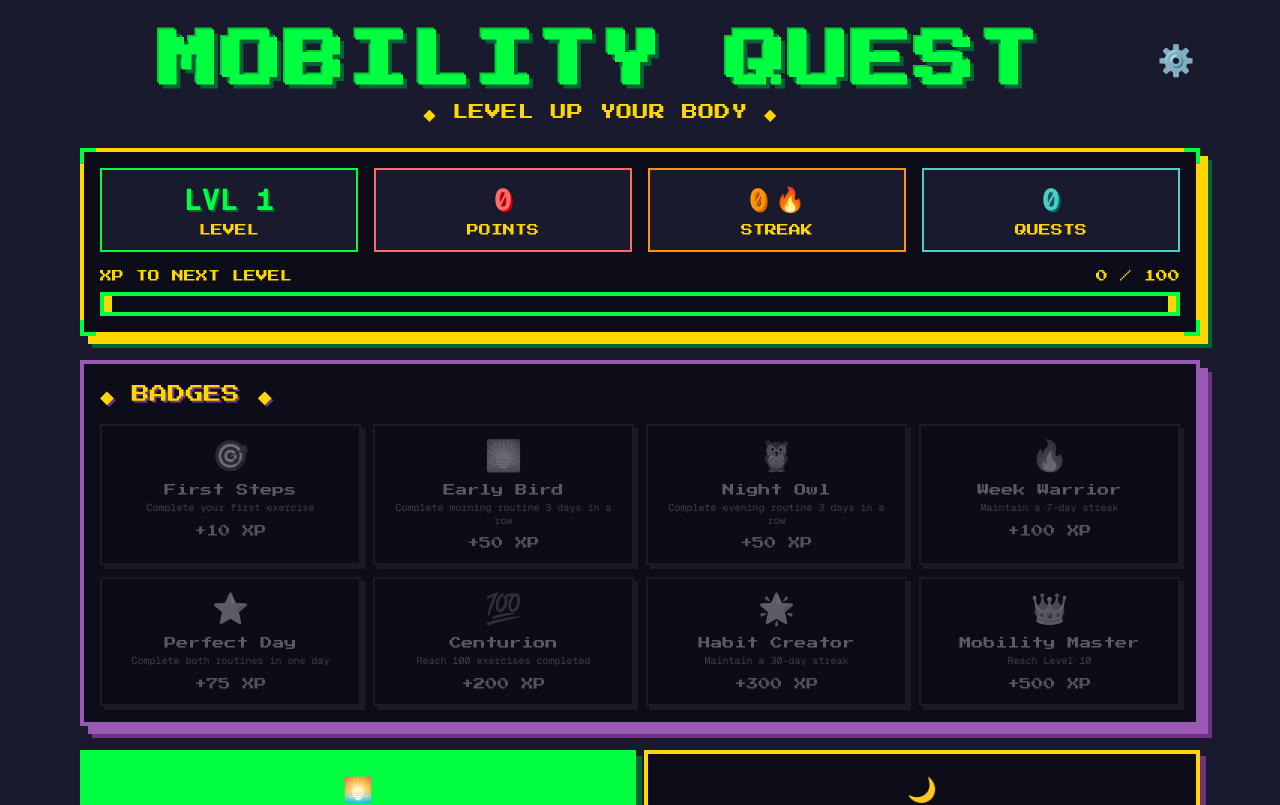
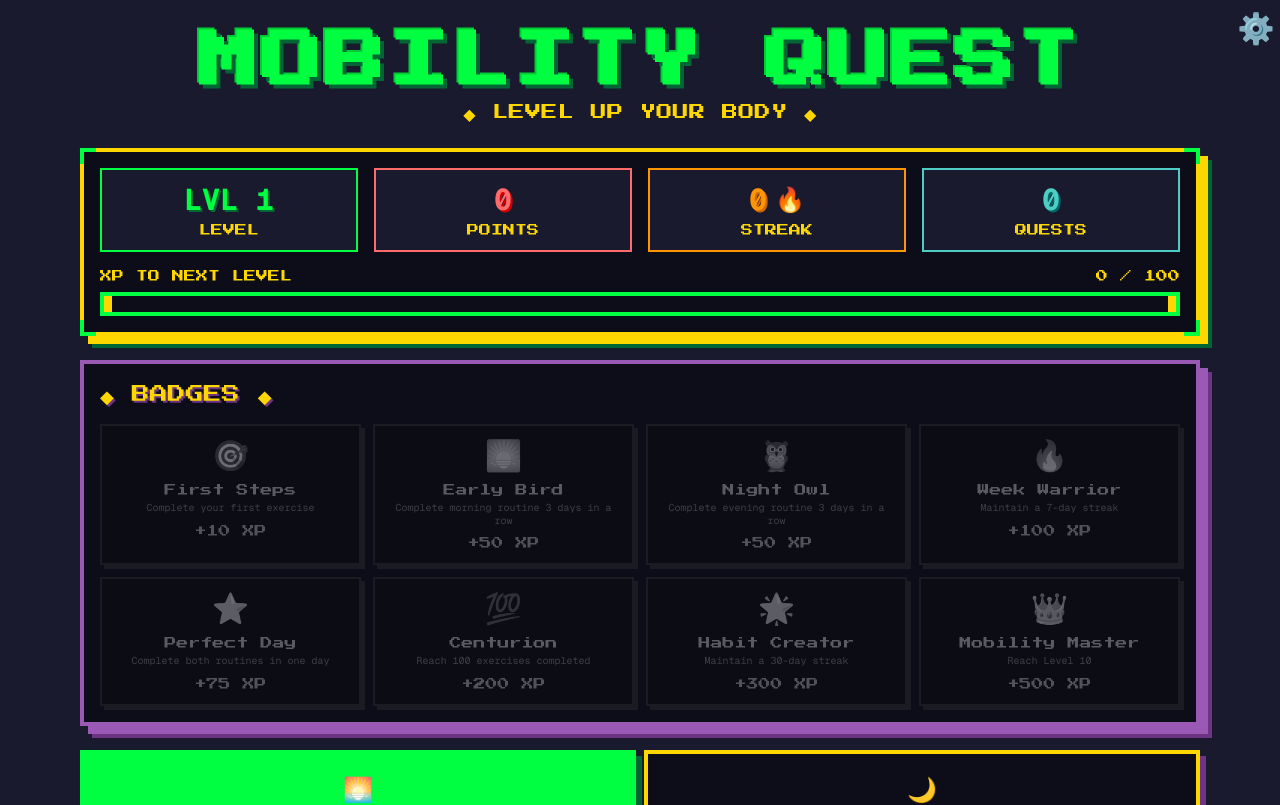
Before and after one commit to bgoepfert/mobility-quest, a Next.js app: page / in a window 1280 px wide. Shown: the top 805 px of the page. Built offline with nearby package versions, Linux system fonts and the light colour scheme.

Commit message:
move settings icon outside header container

```diff
--- a/src/app/page.tsx
+++ b/src/app/page.tsx
@@ -873,25 +873,25 @@ export default function HabitTrackerPage() {
       <div className="fixed inset-0 pointer-events-none opacity-5 bg-[ repeating-linear-gradient(0deg,transparent,transparent_2px,#000_2px,#000_4px) ]" />
 
       <main className="flex-1 container mx-auto px-4 py-8 max-w-6xl overflow-x-hidden">
+        <motion.button
+          whileHover={{ scale: 1.1 }}
+          whileTap={{ scale: 0.9 }}
+          onClick={() => setShowSettings(true)}
+          className="absolute top-0 right-0 w-10 h-10 md:w-12 md:h-12 flex items-center justify-center text-xl md:text-3xl"
+          style={{
+            fontFamily: '"Press Start 2P", monospace',
+          }}
+        >
+          ⚙️
+        </motion.button>
         <div className="space-y-6 w-full">
           {/* Pixel Art Header */}
           <motion.div
             initial={{ opacity: 0, y: -20 }}
             animate={{ opacity: 1, y: 0 }}
             transition={{ duration: 0.5 }}
-            className="text-center space-y-2 relative pr-14 md:pr-20"
+            className="text-center space-y-2 relative"
           >
-            <motion.button
-              whileHover={{ scale: 1.1 }}
-              whileTap={{ scale: 0.9 }}
-              onClick={() => setShowSettings(true)}
-              className="absolute top-0 right-0 w-10 h-10 md:w-12 md:h-12 flex items-center justify-center text-xl md:text-3xl"
-              style={{
-                fontFamily: '"Press Start 2P", monospace',
-              }}
-            >
-              ⚙️
-            </motion.button>
             <h1
               className="text-4xl md:text-6xl font-black text-[#00ff41] tracking-wider"
               style={{
```
